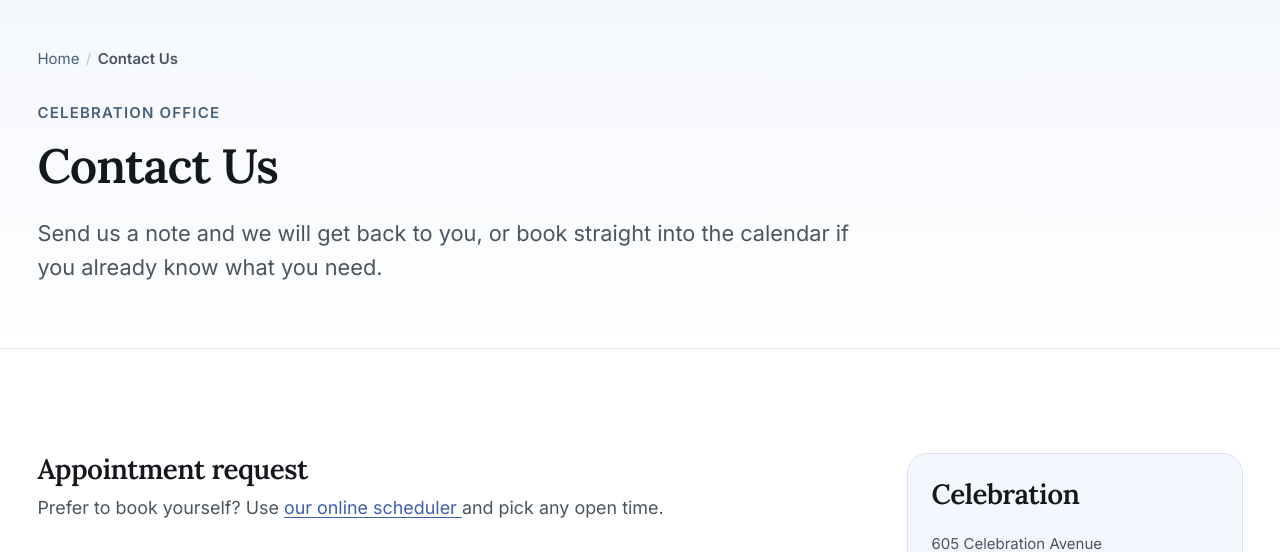
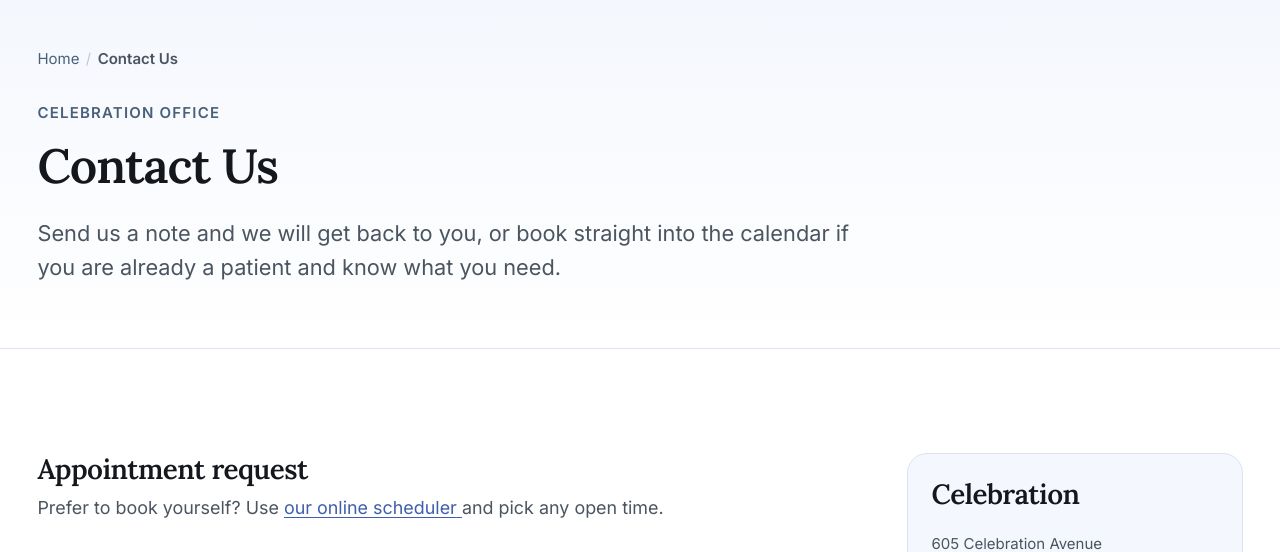
Before and after one commit to vitalityfamilychiropractic/vitalityfamilychiropractic.com, an Astro site: page /celebration/contact in a window 1280 px wide. Shown: the part 173-725 px from the top of the page. Built offline with nearby package versions, Linux system fonts and the light colour scheme; Astro itself is replaced by a stand-in of ours.

Commit message:
Add language to the contact form

```diff
--- a/src/pages/[location]/contact.astro
+++ b/src/pages/[location]/contact.astro
@@ -37,7 +37,7 @@ const path = `/${location.slug}/contact/`;
   <PageHeader
     eyebrow={`${location.name} office`}
     title="Contact Us"
-    standfirst="Send us a note and we will get back to you, or book straight into the calendar if you already know what you need."
+    standfirst="Send us a note and we will get back to you, or book straight into the calendar if you are already a patient and know what you need."
     crumbs={[
       { name: 'Home', href: `/${location.slug}/` },
       { name: 'Contact Us', href: path },
```
